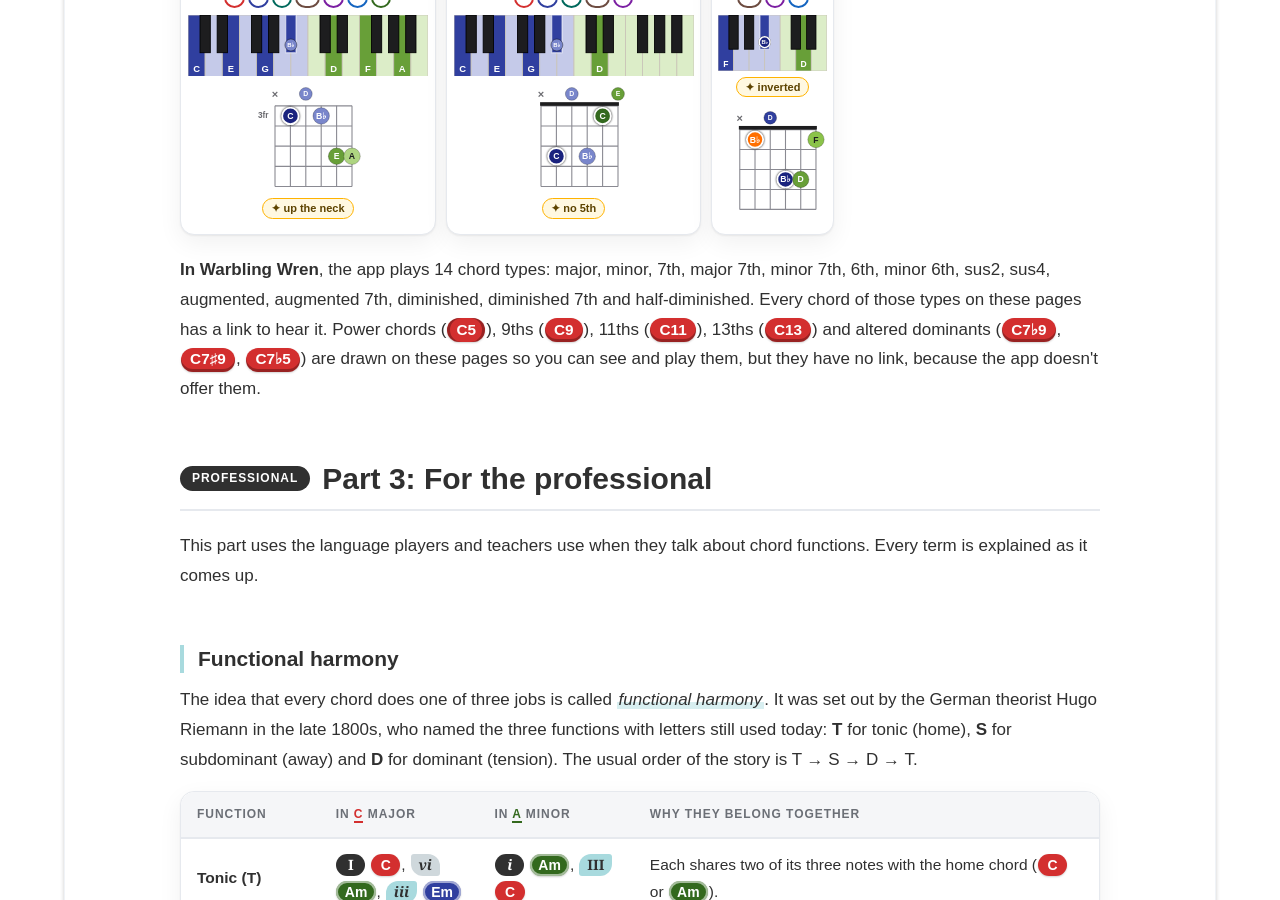
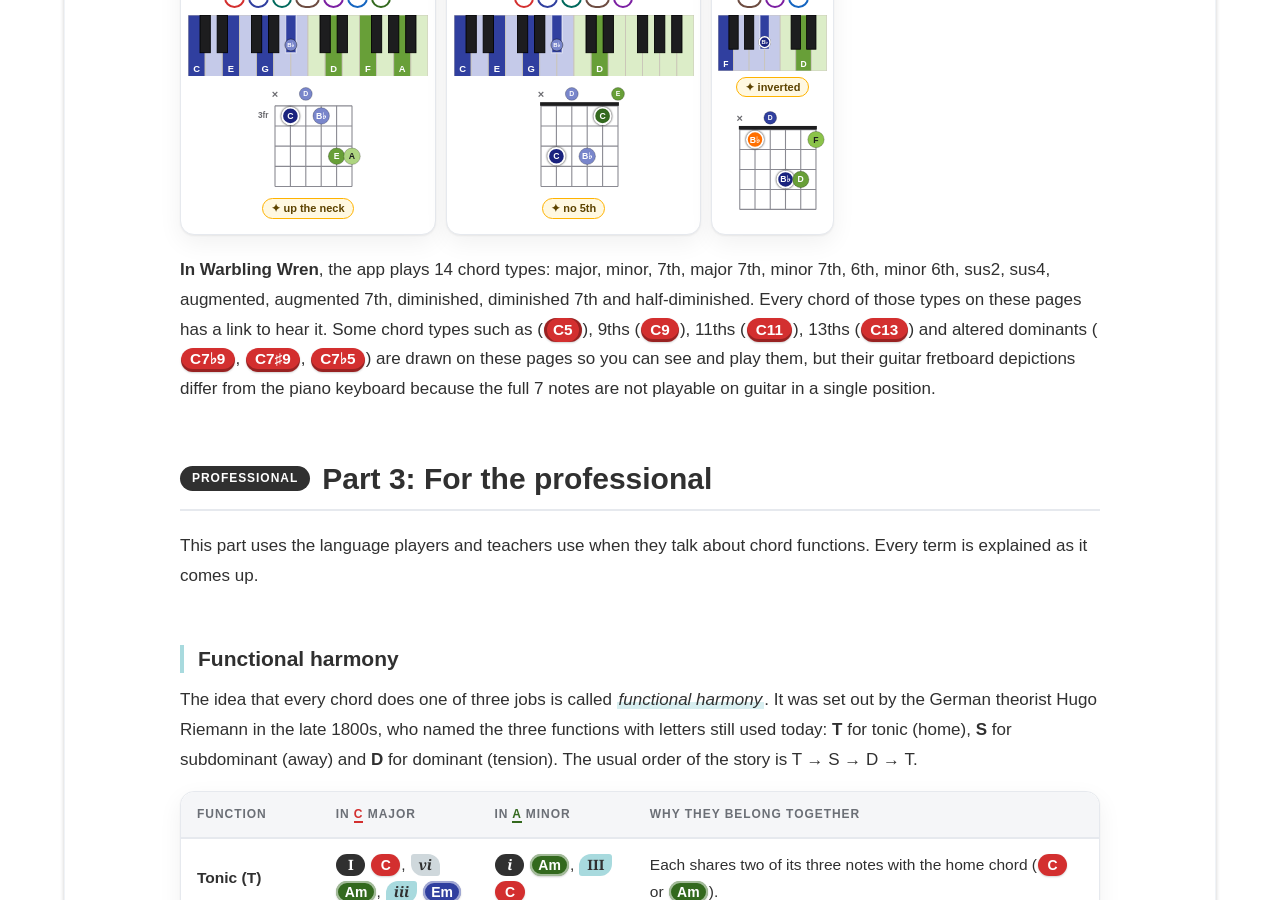
Before and after one commit to warblingwren/warblingwren.github.io, a Jekyll site: the page built from theory/chord-functions.html, in a window 1280 px wide and 900 px high, scrolled down 14958 px. Built offline with Jekyll 4.4.1, drawn with Linux system fonts in a browser that asks for light colours; some web fonts are replaced.

Commit message:
update:typo

```diff
--- a/theory/chord-functions.html
+++ b/theory/chord-functions.html
@@ -770,7 +770,7 @@ tags: [
 </div>
 </div>
 
-<p class="theory-text"><strong class="theory-term">In Warbling Wren</strong>, the app plays 14 chord types: major, minor, 7th, major 7th, minor 7th, 6th, minor 6th, sus2, sus4, augmented, augmented 7th, diminished, diminished 7th and half-diminished. Every chord of those types on these pages has a link to hear it. Power chords (<span class="theory-chord theory-root-0 theory-q-power">C5</span>), 9ths (<span class="theory-chord theory-root-0 theory-q-dominant">C9</span>), 11ths (<span class="theory-chord theory-root-0 theory-q-dominant">C11</span>), 13ths (<span class="theory-chord theory-root-0 theory-q-dominant">C13</span>) and altered dominants (<span class="theory-chord theory-root-0 theory-q-dominant">C7♭9</span>, <span class="theory-chord theory-root-0 theory-q-dominant">C7♯9</span>, <span class="theory-chord theory-root-0 theory-q-dominant">C7♭5</span>) are drawn on these pages so you can see and play them, but they have no link, because the app doesn't offer them.</p>
+<p class="theory-text"><strong class="theory-term">In Warbling Wren</strong>, the app plays 14 chord types: major, minor, 7th, major 7th, minor 7th, 6th, minor 6th, sus2, sus4, augmented, augmented 7th, diminished, diminished 7th and half-diminished. Every chord of those types on these pages has a link to hear it. Some chord types such as (<span class="theory-chord theory-root-0 theory-q-power">C5</span>), 9ths (<span class="theory-chord theory-root-0 theory-q-dominant">C9</span>), 11ths (<span class="theory-chord theory-root-0 theory-q-dominant">C11</span>), 13ths (<span class="theory-chord theory-root-0 theory-q-dominant">C13</span>) and altered dominants (<span class="theory-chord theory-root-0 theory-q-dominant">C7♭9</span>, <span class="theory-chord theory-root-0 theory-q-dominant">C7♯9</span>, <span class="theory-chord theory-root-0 theory-q-dominant">C7♭5</span>) are drawn on these pages so you can see and play them, but their guitar fretboard depictions differ from the piano keyboard because the full 7 notes are not playable on guitar in a single position.</p>
 
 </div>
 
```
